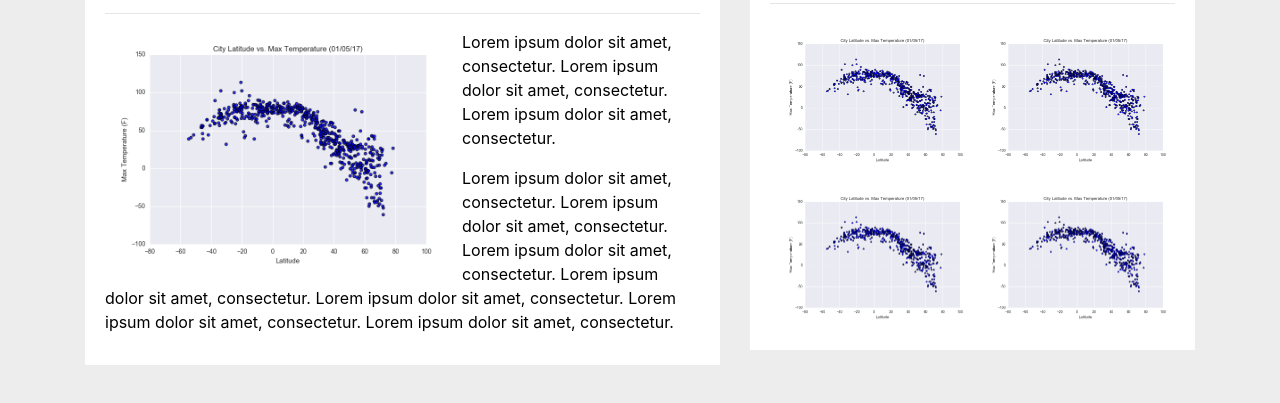
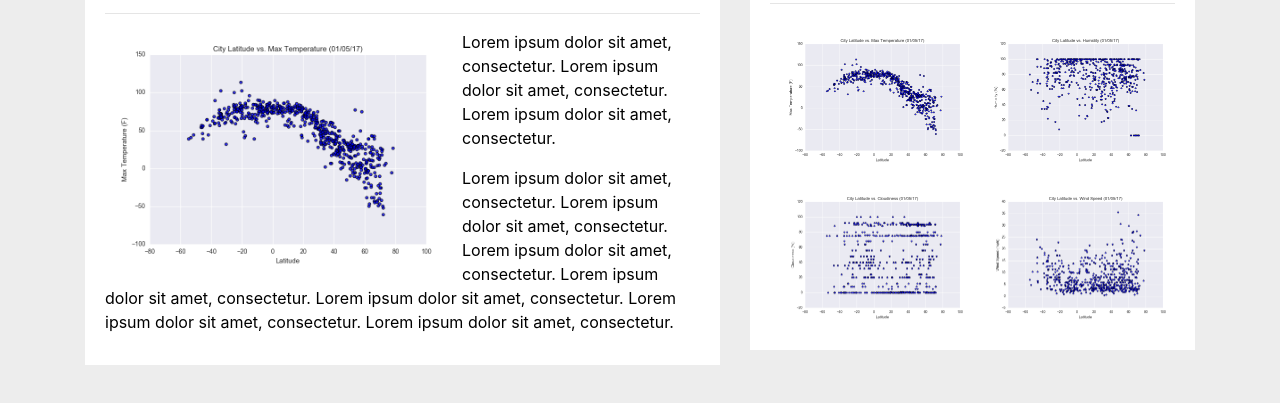
Before and after one commit to markhirsch91/Web-Design-Challenge, a plain HTML site: page index.html in a window 1280 px wide. Shown: the part 227-630 px from the top of the page. Drawn offline with nearby package versions, Linux system fonts and the light colour scheme.

Commit message:
Visualization pages added with links on the images

```diff
--- a/index.html
+++ b/index.html
@@ -68,23 +68,30 @@
            <hr>
            <div class = "side-container">
               <div class = "image">
-                <img src="assets/images/Fig1.png" alt="Your Name">
+                <a href="city-lat-vs-max-temp.html">
+                  <img src="assets/images/Fig1.png" alt="Your Name">
+                </a>
               </div>
               <div class = "image">
-                <img src="assets/images/Fig1.png" alt="Your Name">
+                <a href="city-lat-vs-humidity.html">
+                  <img src="assets/images/Fig2.png" alt="Your Name">
+                </a>
               </div>
               <div class = "image">
-                <img src="assets/images/Fig1.png" alt="Your Name">
+                <a href="city-lat-vs-cloudiness.html">
+                  <img src="assets/images/Fig3.png" alt="Your Name">
+                </a>
               </div>
               <div class = "image">
-                <img src="assets/images/Fig1.png" alt="Your Name">
+                <a href="city-lat-vs-wind-speed.html">
+                  <img src="assets/images/Fig4.png" alt="Your Name">
+                </a>
               </div>
            </div>
          </div>
        </div>
      </div>
    </div>
-
 
 </body>
 
```
Also changed, not shown: city-lat-vs-cloudiness.html (added), city-lat-vs-humidity.html (added), city-lat-vs-max-temp.html (added), city-lat-vs-wind-speed.html (added).
